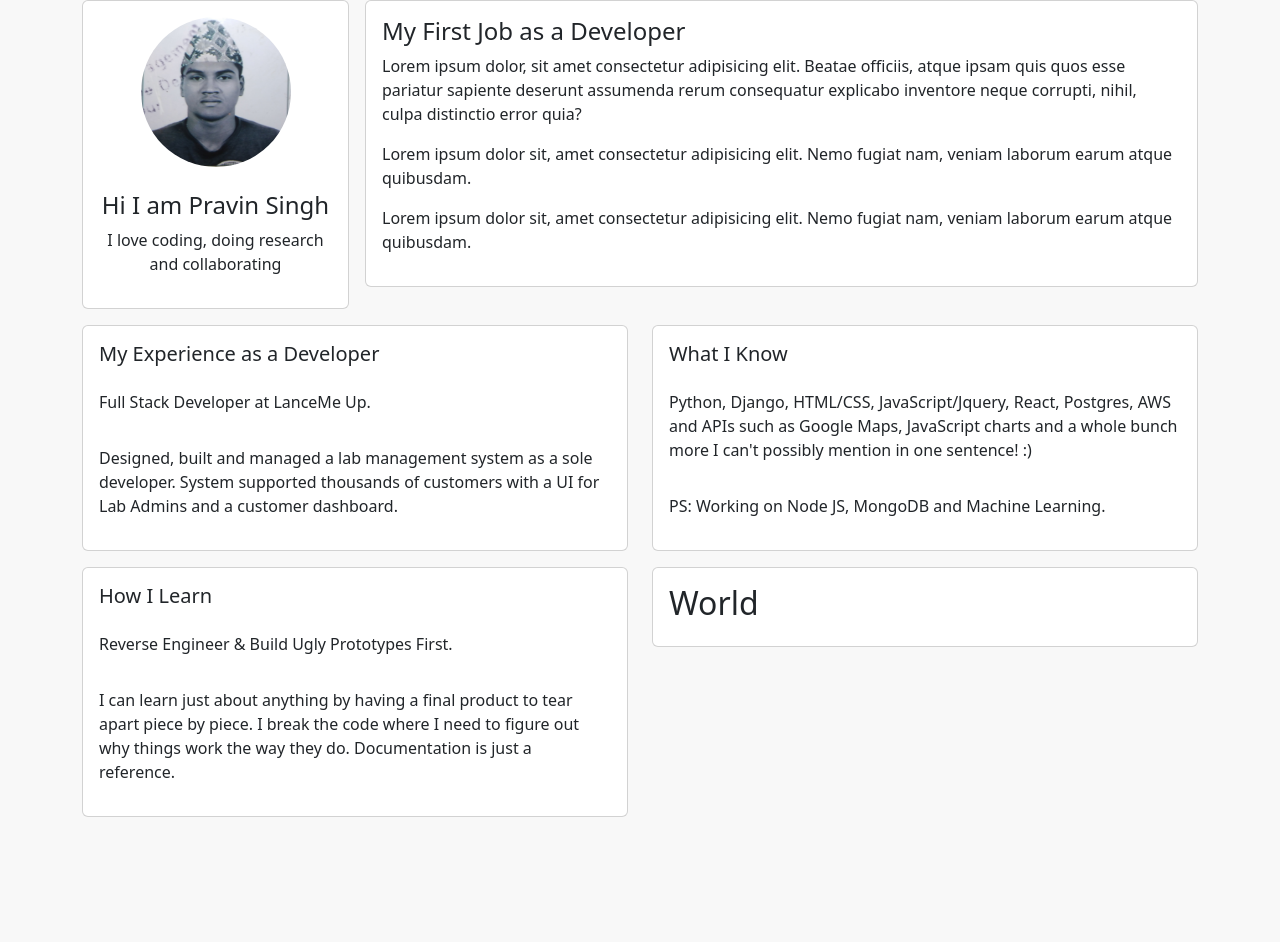
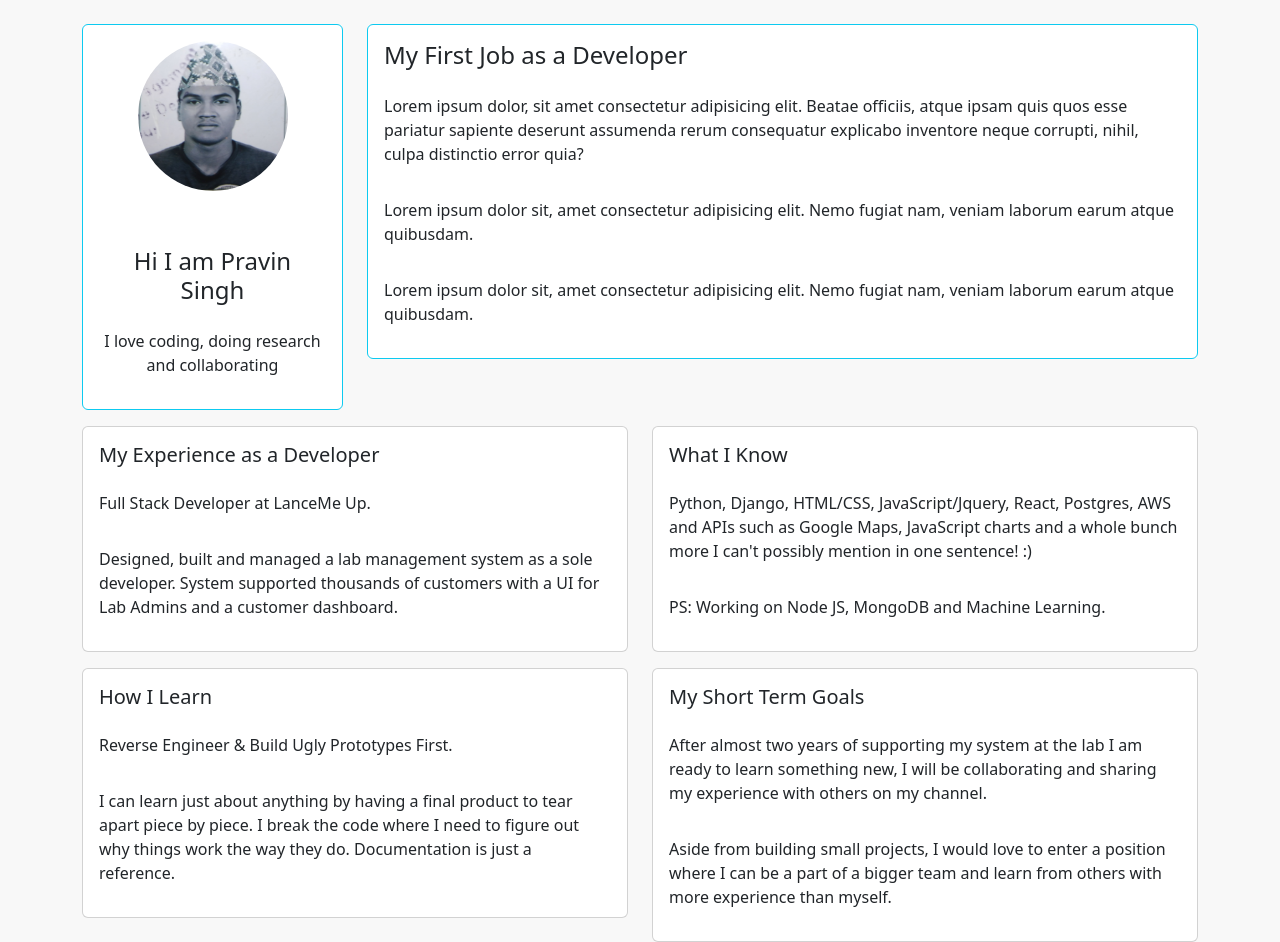
Before and after one commit to itsmepravin/sample-resume, a Django app: page / in a window 1280 px wide. Before the commit the page ends 817 px from the top, so only its background shows below. Run offline with Django 4.2, Linux system fonts and the light colour scheme.

Commit message:
goals added

```diff
--- a/base/templates/base/home.html
+++ b/base/templates/base/home.html
@@ -28,10 +28,10 @@
     <!-- <h2>Home Page of Sample Resume</h2>
     <img src="{% static 'images/me.jpg' %}" alt="My Image" /> -->
 
-    <div class="container d-flex flex-column gap-3">
-      <div class="row g-3">
+    <div class="container mt-4 d-flex flex-column gap-3">
+      <div class="row">
         <div class="col-md-3">
-          <div class="card card-body profile-wrapper">
+          <div class="card card-body profile-wrapper border-info gap-3">
             <img
               class="profile-pic"
               src="{% static 'images/me.jpg' %}"
@@ -43,7 +43,7 @@
           </div>
         </div>
         <div class="col-md-9">
-          <div class="card card-body">
+          <div class="card card-body border-info gap-3">
             <h4>My First Job as a Developer</h4>
             <p>
               Lorem ipsum dolor, sit amet consectetur adipisicing elit. Beatae
@@ -103,7 +103,19 @@
           </div>
         </div>
         <div class="col-md-6">
-          <div class="card card-body"><h2>World</h2></div>
+          <div class="card card-body gap-3">
+            <h5>My Short Term Goals</h5>
+            <p>
+              After almost two years of supporting my system at the lab I am
+              ready to learn something new, I will be collaborating and sharing
+              my experience with others on my channel.
+            </p>
+            <p>
+              Aside from building small projects, I would love to enter a
+              position where I can be a part of a bigger team and learn from
+              others with more experience than myself.
+            </p>
+          </div>
         </div>
       </div>
     </div>
```
